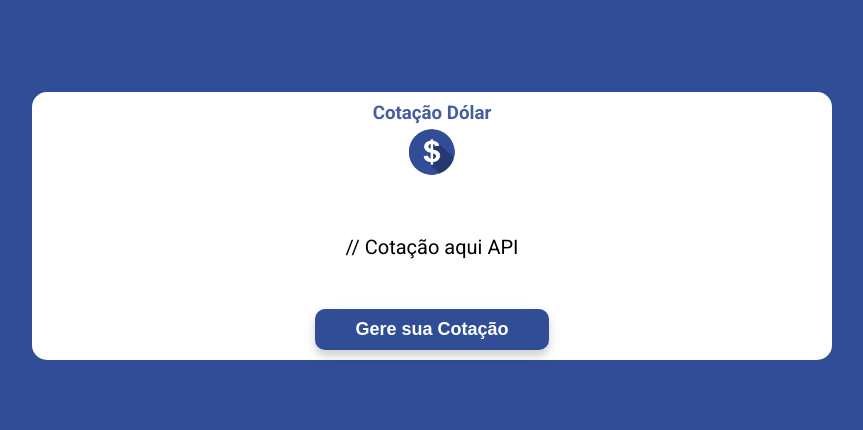
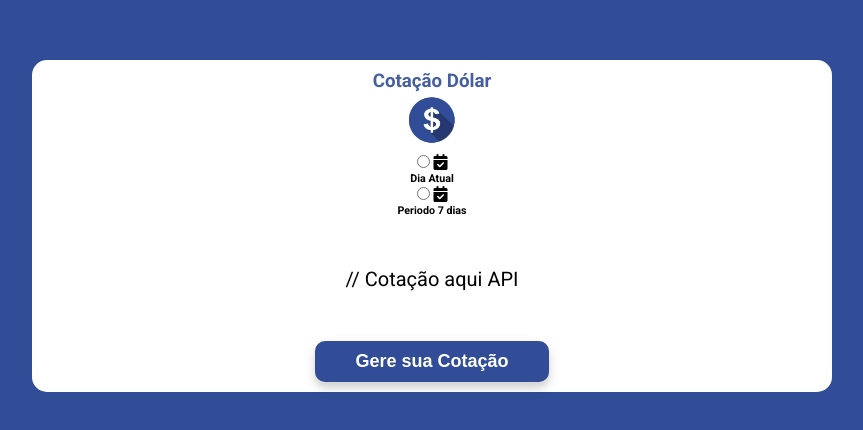
Before and after one commit to leonardoPetruncko/Cotacao-Dolar, a plain HTML site: page index.html in a window 1280 px wide. Shown: the part 174-604 px from the top of the page, without its empty margins (208-1071 px from the left). Drawn offline with Linux system fonts and the light colour scheme.

Commit message:
0.2 HTML Ratio-Escolhas

```diff
--- a/index.html
+++ b/index.html
@@ -22,6 +22,24 @@
         <h3>Cotação Dólar</h3>
         <img src="images\dol.png" alt="dolar">
 
+        <section class="ratioBox">
+            <div class="ratioEscolha">
+                <input type="radio" name="escolhaDiaAtual1" id="escolhaDiaAtual1">
+                <label for="escolhaDiaAtual1">
+                    <i class="fa-solid fa-calendar-check"></i>
+                    <h6>Dia Atual</h6>
+                </label>
+            </div>
+
+            <div class="ratioEscolha">
+                <input type="radio" name="escolhaDiaAtual2" id="escolhaDiaAtual2">
+                <label for="escolhaDiaAtual2">
+                    <i class="fa-solid fa-calendar-check"></i>
+                    <h6>Periodo 7 dias</h6>
+                </label>
+            </div>
+        </section>
+
         <div id="cotacao" class="cotacao">
             // Cotação aqui API
         </div>
```
